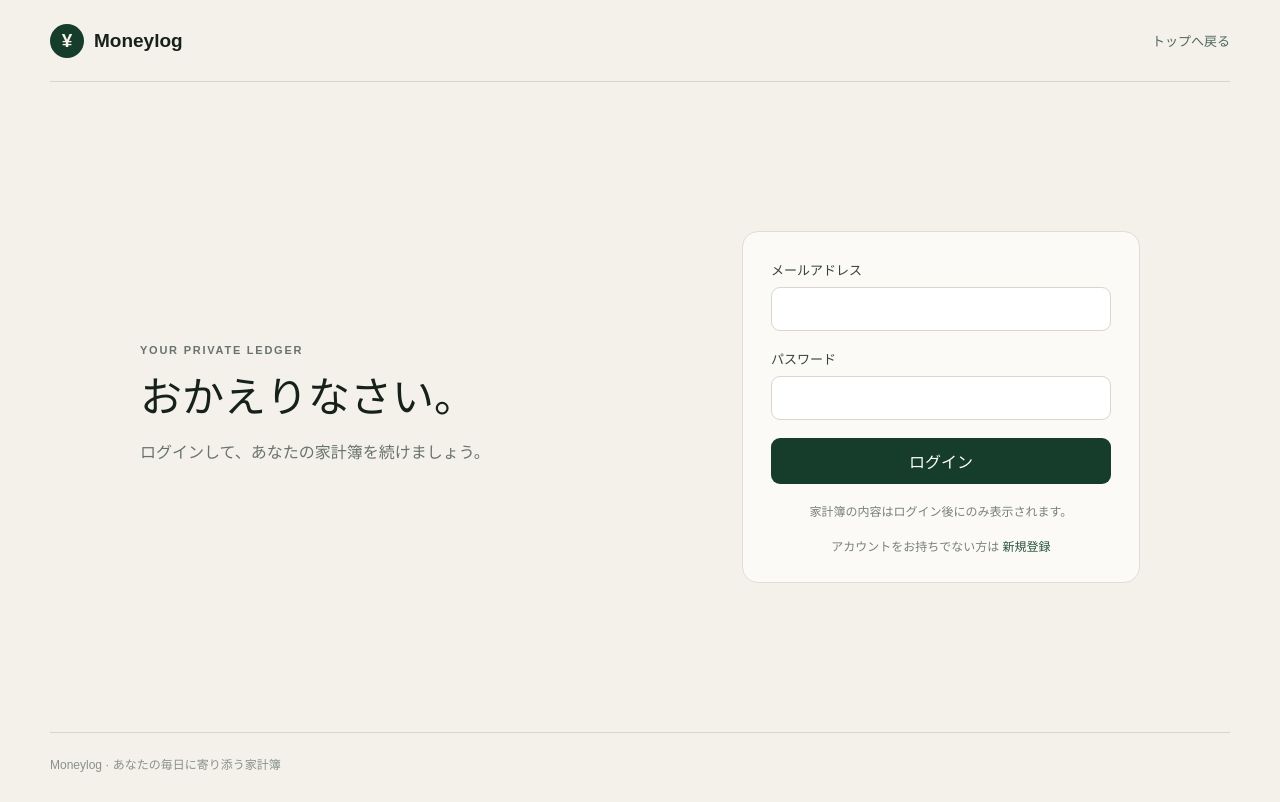
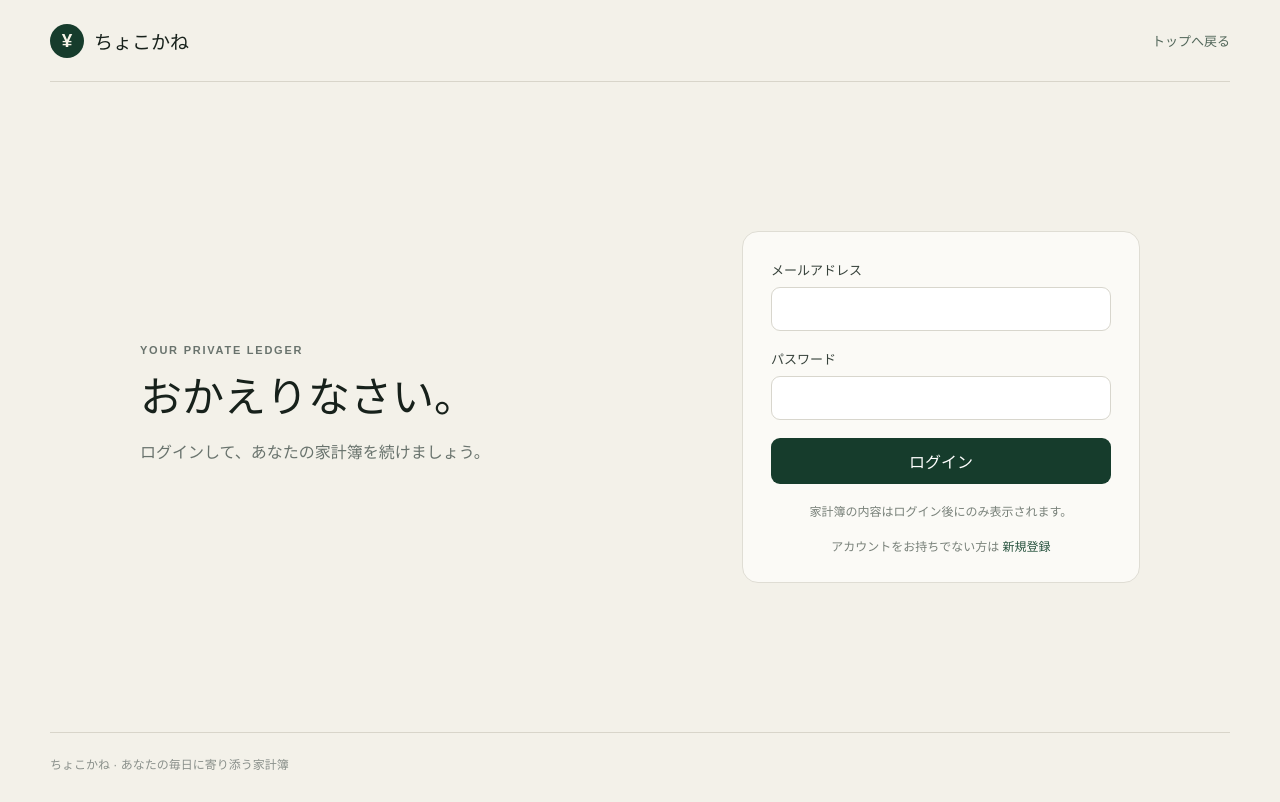
Before and after one commit to namooni/chokokane-client, a React (Vite) app: page /login in a window 1280 px wide. Built offline with nearby package versions, Linux system fonts and the light colour scheme; no server answers.

Commit message:
chore: title fix

```diff
--- a/index.html
+++ b/index.html
@@ -3,7 +3,7 @@
   <head>
     <meta charset="UTF-8" />
     <meta name="viewport" content="width=device-width, initial-scale=1.0" />
-    <title>Moneylog</title>
+    <title>ちょこかね</title>
   </head>
   <body>
     <div id="root"></div>
--- a/src/layouts/ExpenseLayout.tsx
+++ b/src/layouts/ExpenseLayout.tsx
@@ -12,7 +12,7 @@ export const ExpenseLayout = ({ children }: ExpenseLayoutProps) => {
       <Topbar>
         <Brand>
           <BrandMark>¥</BrandMark>
-          <span>Moneylog</span>
+          <span>ちょこかね</span>
         </Brand>
         <TopbarActions>
           <DateLabel>MY EXPENSE BOOK</DateLabel>
@@ -22,7 +22,7 @@ export const ExpenseLayout = ({ children }: ExpenseLayoutProps) => {
         </TopbarActions>
       </Topbar>
       {children}
-      <Footer>Moneylog · React + Spring Boot + MyBatis</Footer>
+      <Footer>ちょこかね · React + Spring Boot + MyBatis</Footer>
     </PageShell>
   );
 };
--- a/src/pages/LandingPage.tsx
+++ b/src/pages/LandingPage.tsx
@@ -12,7 +12,7 @@ export const LandingPage = () => (
     <Topbar>
       <Brand to="/">
         <BrandMark>¥</BrandMark>
-        <span>Moneylog</span>
+        <span>ちょこかね</span>
       </Brand>
       <TopActions>
         <LoginLink to="/login">ログイン</LoginLink>
@@ -25,7 +25,7 @@ export const LandingPage = () => (
     <Hero>
       <HeroInner>
         <HeroEyebrow>YOUR DAILY MONEY, IN FOCUS</HeroEyebrow>
-        <HeroTitle>Moneylog</HeroTitle>
+        <HeroTitle>ちょこかね</HeroTitle>
         <HeroCopy>毎日の支出を、無理なく見える化。</HeroCopy>
         <HeroDescription>
           使ったお金を記録するだけ。日々の流れが見えて、次の選択が少し楽になります。
@@ -87,7 +87,7 @@ export const LandingPage = () => (
       </PreviewFooter>
     </PreviewSection>
     <PageFooter>
-      <span>Moneylog</span>
+      <span>ちょこかね</span>
       <span>あなたの毎日に寄り添う家計簿</span>
     </PageFooter>
   </Page>
--- a/src/pages/LoginPage.tsx
+++ b/src/pages/LoginPage.tsx
@@ -47,7 +47,7 @@ export const LoginPage = () => {
       <Topbar>
         <Brand to="/">
           <BrandMark>¥</BrandMark>
-          <span>Moneylog</span>
+          <span>ちょこかね</span>
         </Brand>
         <BackLink to="/">トップへ戻る</BackLink>
       </Topbar>
@@ -96,7 +96,7 @@ export const LoginPage = () => {
           </SignupPrompt>
         </LoginForm>
       </LoginRegion>
-      <Footer>Moneylog · あなたの毎日に寄り添う家計簿</Footer>
+      <Footer>ちょこかね · あなたの毎日に寄り添う家計簿</Footer>
     </Page>
   );
 };
--- a/src/pages/SignupPage.tsx
+++ b/src/pages/SignupPage.tsx
@@ -43,7 +43,7 @@ export const SignupPage = () => {
       <Topbar>
         <Brand to="/">
           <BrandMark>¥</BrandMark>
-          <span>Moneylog</span>
+          <span>ちょこかね</span>
         </Brand>
         <BackLink to="/">トップへ戻る</BackLink>
       </Topbar>
@@ -108,7 +108,7 @@ export const SignupPage = () => {
           </LoginPrompt>
         </SignupForm>
       </SignupRegion>
-      <Footer>Moneylog · あなたの毎日に寄り添う家計簿</Footer>
+      <Footer>ちょこかね · あなたの毎日に寄り添う家計簿</Footer>
     </Page>
   );
 };
```
